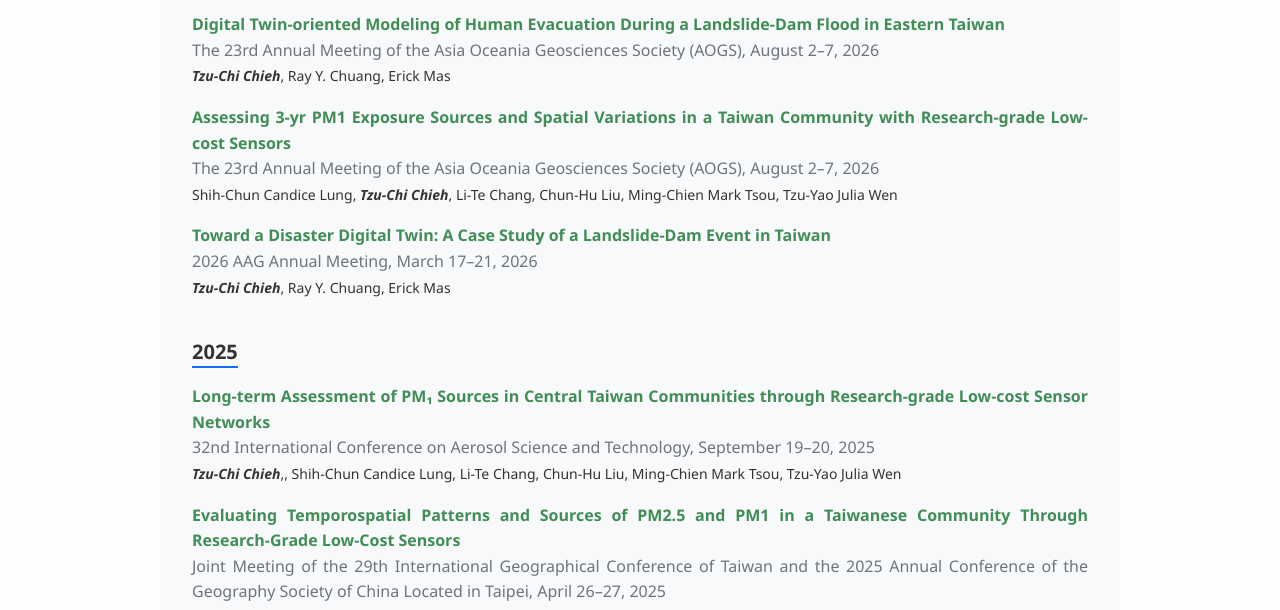
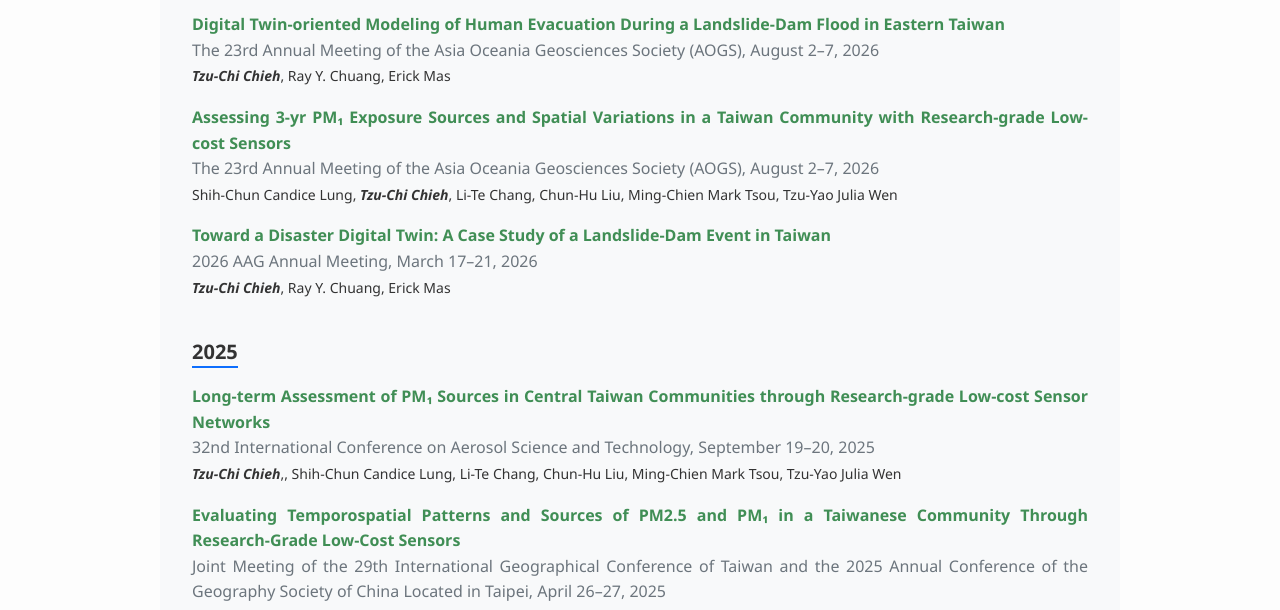
Before and after one commit to TCChieh/TCChieh.github.io, a Jekyll site: the page built from research.html, in a window 1280 px wide and 900 px high, scrolled down 2193 px. Shown: the part 154-764 px from the top of the window. Built offline with Jekyll 4.4.1, drawn with Linux system fonts in a browser that asks for light colours; a style sheet for code colours, icons or effects is not loaded; some of the changed text lies outside the part shown.

Commit message:
modeified font

```diff
--- a/_data/conferences.yml
+++ b/_data/conferences.yml
@@ -9,7 +9,7 @@
 - year: 2026
   # status: Planned
   event: "The 23rd Annual Meeting of the Asia Oceania Geosciences Society (AOGS)"
-  title: "Assessing 3-yr PM1 Exposure Sources and Spatial Variations in a Taiwan Community with Research-grade Low-cost Sensors"
+  title: "Assessing 3-yr PM₁ Exposure Sources and Spatial Variations in a Taiwan Community with Research-grade Low-cost Sensors"
   dates: "August 2–7, 2026"
   authors: "Shih-Chun Candice Lung, Tzu-Chi Chieh, Li-Te Chang, Chun-Hu Liu, Ming-Chien Mark Tsou, Tzu-Yao Julia Wen"
 
@@ -28,7 +28,7 @@
 
 - year: 2025
   event: "Joint Meeting of the 29th International Geographical Conference of Taiwan and the 2025 Annual Conference of the Geography Society of China Located in Taipei"
-  title: "Evaluating Temporospatial Patterns and Sources of PM2.5 and PM1 in a Taiwanese Community Through Research-Grade Low-Cost Sensors"
+  title: "Evaluating Temporospatial Patterns and Sources of PM2.5 and PM₁ in a Taiwanese Community Through Research-Grade Low-Cost Sensors"
   dates: "April 26–27, 2025"
   authors: "Tzu-Chi Chieh,, Shih-Chun Candice Lung, Li-Te Chang, Chun-Hu Liu, Ming-Chien Mark Tsou, Tzu-Yao Julia Wen"
 
--- a/_data/publications.yml
+++ b/_data/publications.yml
@@ -1,11 +1,11 @@
 # Newest first. Your name is highlighted automatically wherever ", Tzu-Chi" appears in authors.
-- title: "PM1 Source Evaluation with 3.5 Years of Monitoring in Central Taiwan Using Research-grade Low-cost Sensors"
+- title: "PM₁ Source Evaluation with 3.5 Years of Monitoring in Central Taiwan Using Research-grade Low-cost Sensors"
   url: https://doi.org/10.1007/s44408-025-00058-2
   image: /img/PM1_graphAbstract-5.jpg
   authors: "Shih-Chun Candice Lung, Tzu-Chi Chieh, Li-Te Chang, Chun-Hu Liu, Ming-Chien Mark Tsou, Tzu-Yao Julia Wen"
   year: 2025
   venue: "Aerosol and Air Quality Research, 25(11), 1–16"
-  keywords: "PM1 exposure, Community PM assessment, PM1 sensing device, Exposure increments"
+  keywords: "PM₁ exposure, Community PM assessment, PM1 sensing device, Exposure increments"
   abstract: >-
     More exposure assessment and epidemiological studies are needed for PM1, a health-relevant but understudied
     pollutant, to better understand and mitigate its health risks. This study conducted a 3.5-year PM1 monitoring
```
